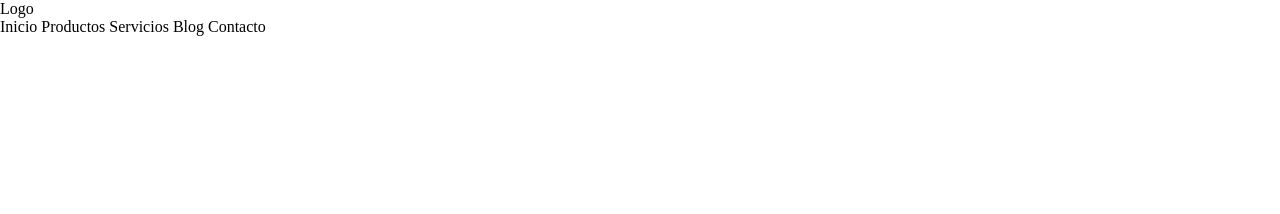
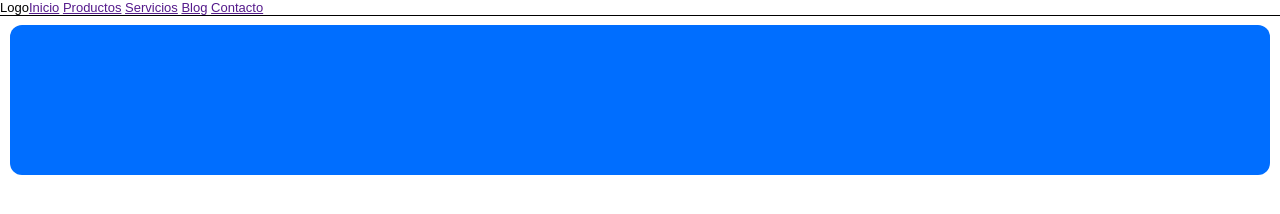
Before and after one commit to EddyArriaga/Pet-Store, a plain HTML site: page index.html in a window 1280 px wide. Drawn offline with Linux system fonts and the light colour scheme.

Commit message:
banner implemented

```diff
--- a/css/style.css
+++ b/css/style.css
@@ -1,4 +1,20 @@
 *{
     margin: 0;
     padding: 0;
+    font: 13px arial;
 }
+
+header{
+    display:flex;
+    outline: 1px solid #000;
+}
+
+main{
+    padding:10px;
+}
+
+.banner{
+    height:150px;
+    background:rgb(0, 110, 255);
+    border-radius:12px;
+}
--- a/index.html
+++ b/index.html
@@ -11,12 +11,18 @@
         <a id="logo">Logo</a>
 
         <nav class="menu">
-            <a>Inicio</a>
-            <a>Productos</a>
-            <a>Servicios</a>
-            <a>Blog</a>
-            <a>Contacto</a>
+            <a href="">Inicio</a>
+            <a href="">Productos</a>
+            <a href="">Servicios</a>
+            <a href="">Blog</a>
+            <a href="">Contacto</a>
         </nav>
     </header>
+
+    <main>
+        <section class="banner">
+
+        </section>
+    </main>
 </body>
 </html>
```
